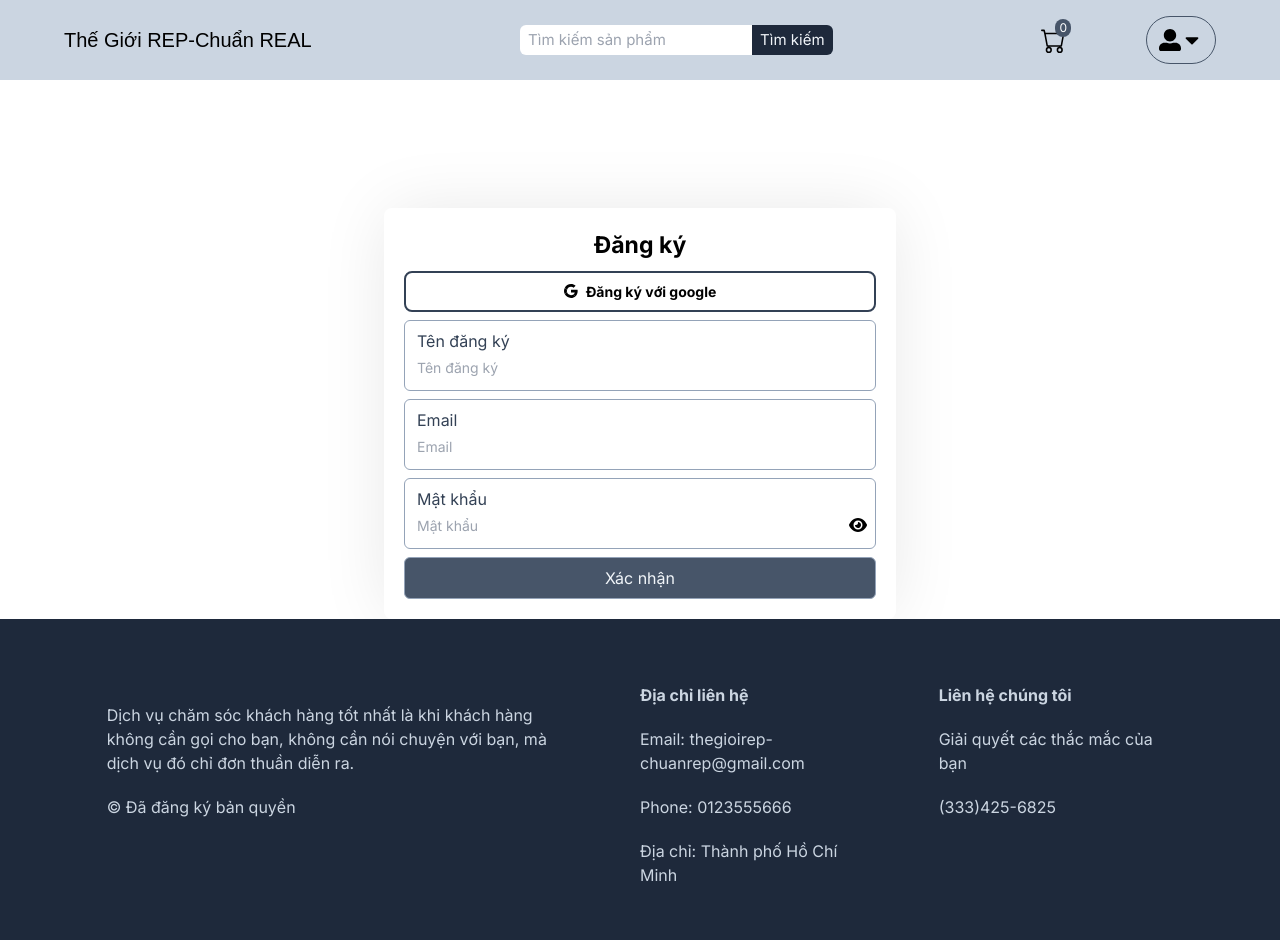
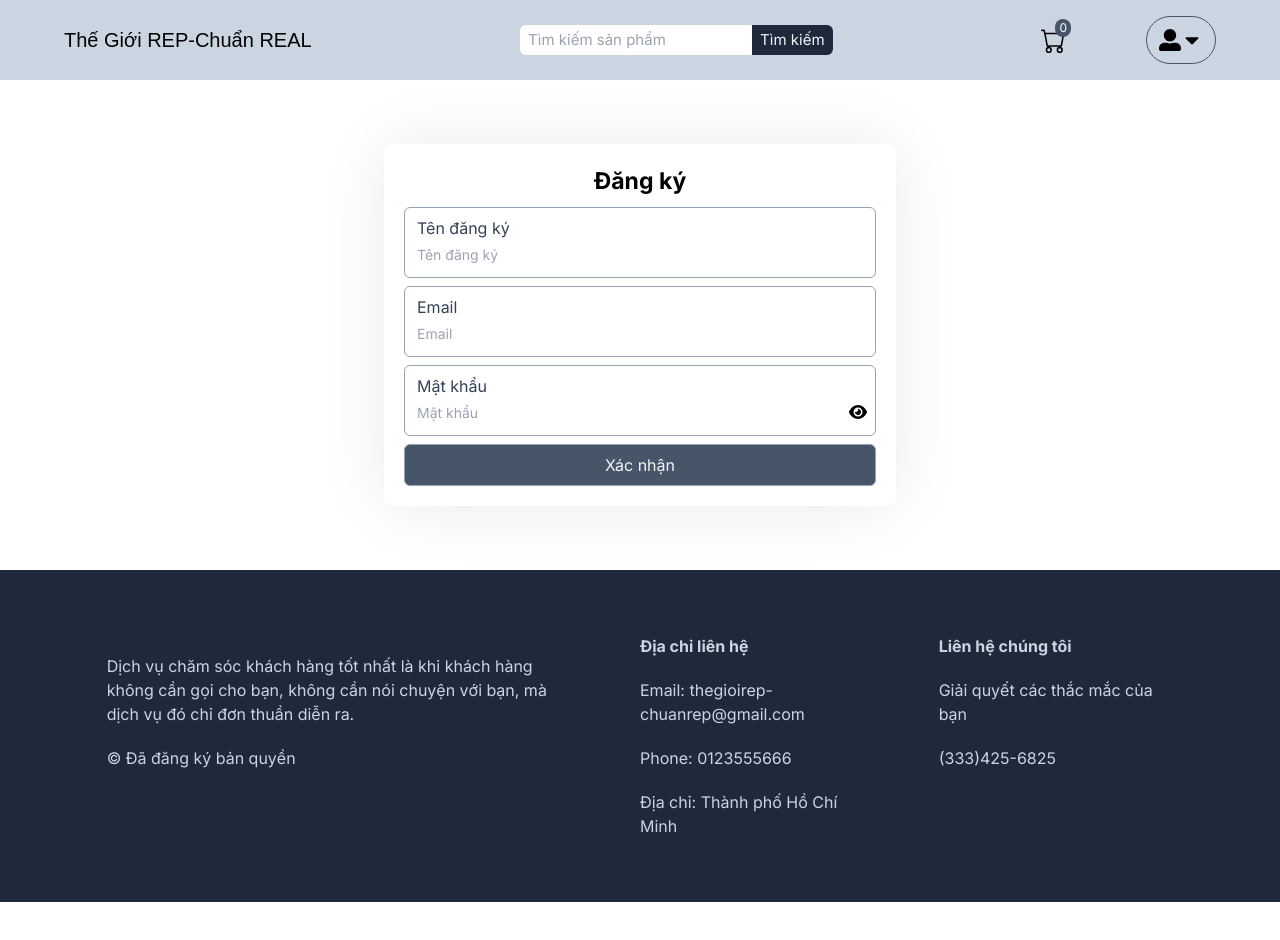
Before and after one commit to ky9888/fe-E_commerce, a Next.js app: page /register in a window 1280 px wide. Shown: the top 940 px of the page. After the commit the page ends 902 px from the top, so only its background shows below. Built offline with nearby package versions, Linux system fonts and the light colour scheme; a web font is replaced by a local one.

Commit message:
Update RegisterForm.tsx

```diff
--- a/src/components/registerForm/RegisterForm.tsx
+++ b/src/components/registerForm/RegisterForm.tsx
@@ -68,19 +68,13 @@ const RegisterForm: React.FC = () => {
   });
 
   return (
-    <div className=" w-screen flex justify-center mt-[10%] px-[30%] max-lg:px-[7%] ">
+    <div className=" w-screen flex justify-center my-[5%] px-[30%] max-lg:px-[7%] ">
       <form
         className="rounded-lg space-y-2 w-full h-full shadow-[0_0px_70px_-5px_rgba(0,0,0,0.1)] p-5"
         onSubmit={formik.handleSubmit}
       >
         <h1 className="text-center font-bold text-[23px]">Đăng ký</h1>
-        <div
-          className=" hover:bg-slate-300 flex items-center space-x-2 justify-center text-[14px] font-bold p-2 border-2 border-slate-700 rounded-lg
-        "
-        >
-          <p><GrGoogle /></p>
-          <p>Đăng ký với google</p>
-        </div>
+
         <div className="border border-slate-400 rounded-md p-2 ">
           <label htmlFor="name" className="text-slate-700 px-1 ">
             Tên đăng ký
```
